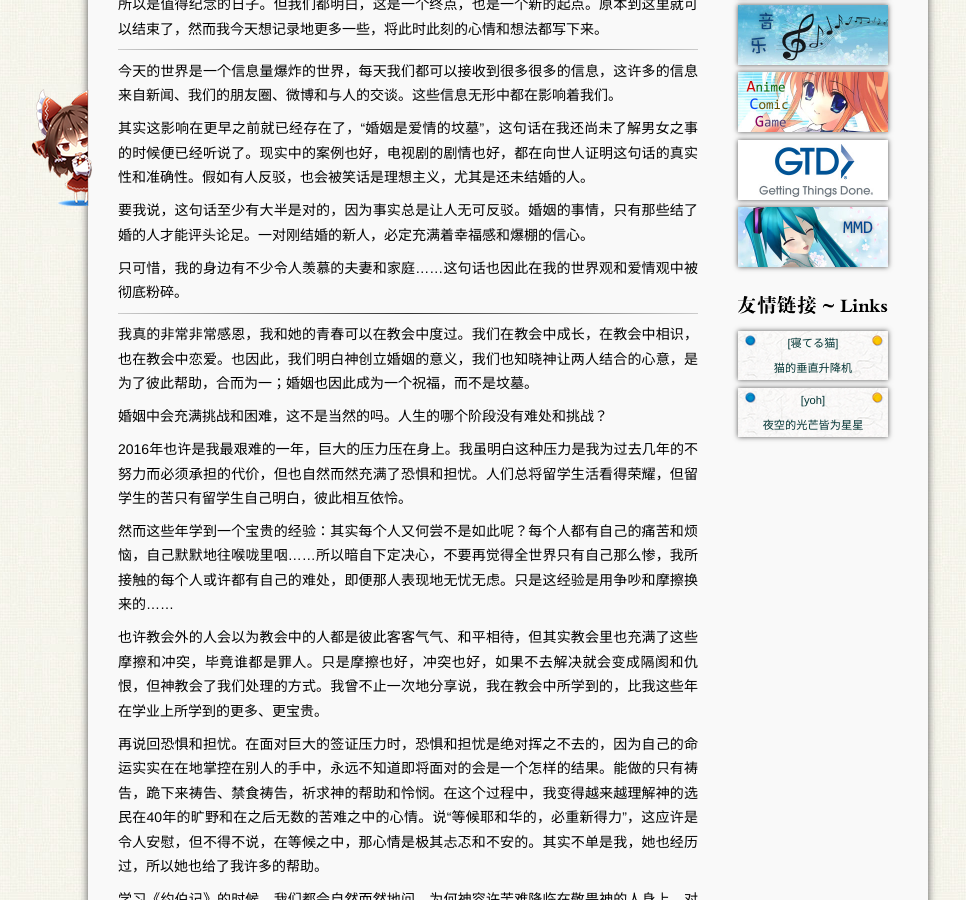
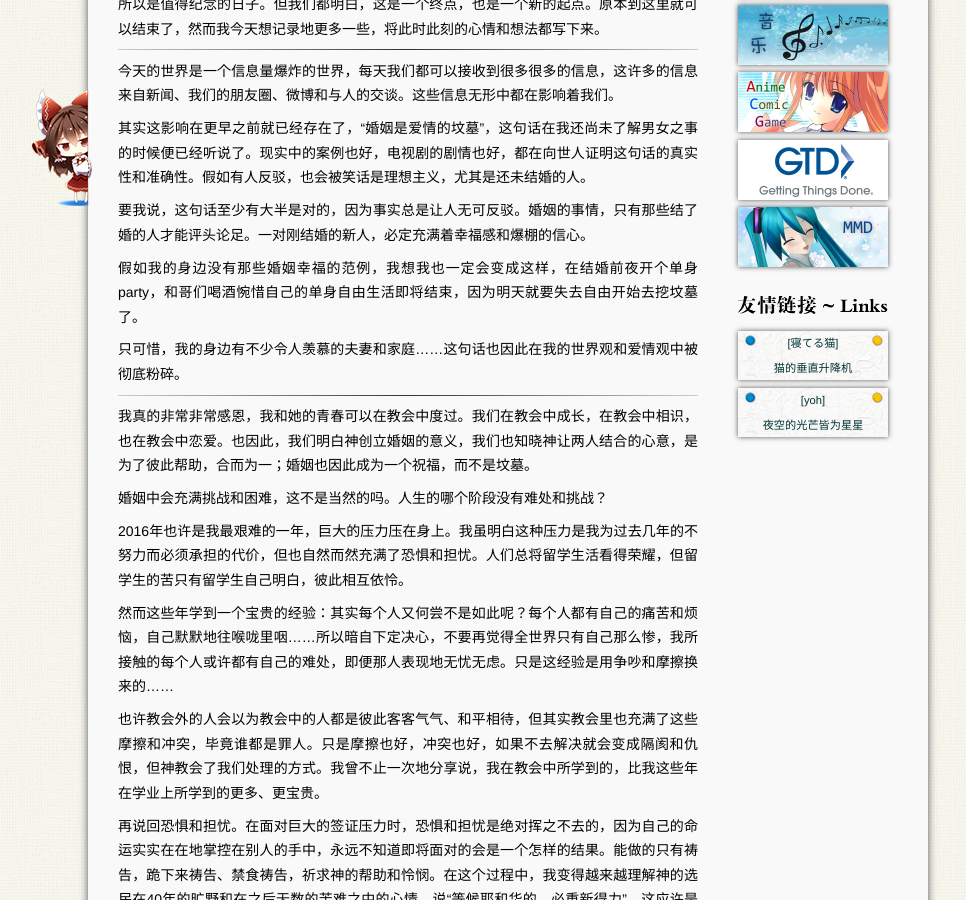
Before and after one commit to SoraNoIseki/soranoiseki.github.io, a Jekyll site: the page built from _posts/2017-05-02-post.md, in a window 1280 px wide and 900 px high, scrolled down 508 px. Shown: the whole window, without its empty margins (162-1128 px from the left). Built offline with Jekyll 4.4.1, drawn with Linux system fonts in a browser that asks for light colours; comment, search, counter and statistics services are not loaded.

Commit message:
修改日志

```diff
--- a/_posts/2017-05-02-post.md
+++ b/_posts/2017-05-02-post.md
@@ -22,6 +22,7 @@ cover:
 
 要我说，这句话至少有大半是对的，因为事实总是让人无可反驳。婚姻的事情，只有那些结了婚的人才能评头论足。一对刚结婚的新人，必定充满着幸福感和爆棚的信心。
 
+假如我的身边没有那些婚姻幸福的范例，我想我也一定会变成这样，在结婚前夜开个单身party，和哥们喝酒惋惜自己的单身自由生活即将结束，因为明天就要失去自由开始去挖坟墓了。
 
 只可惜，我的身边有不少令人羡慕的夫妻和家庭……这句话也因此在我的世界观和爱情观中被彻底粉碎。
 
```
